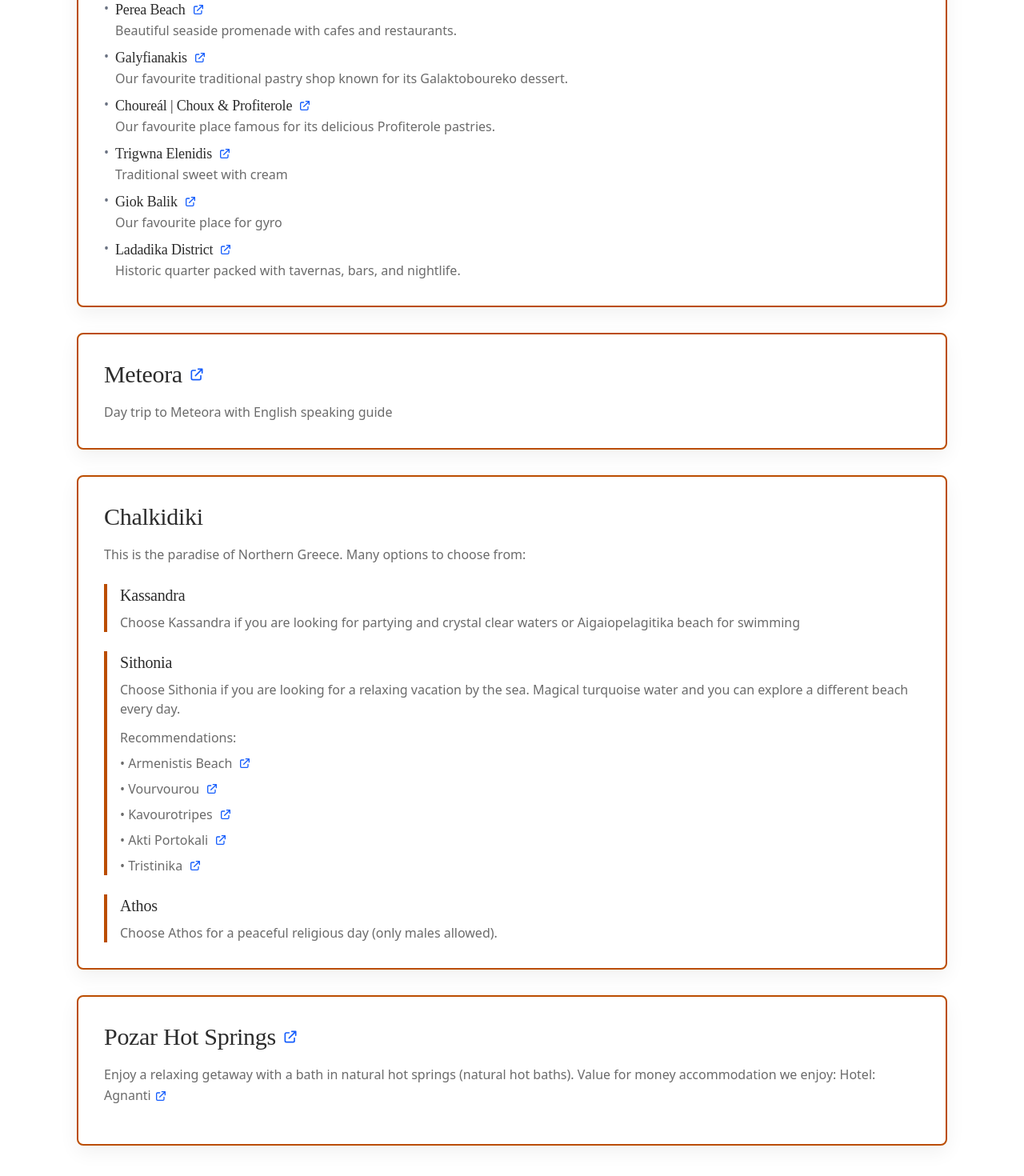
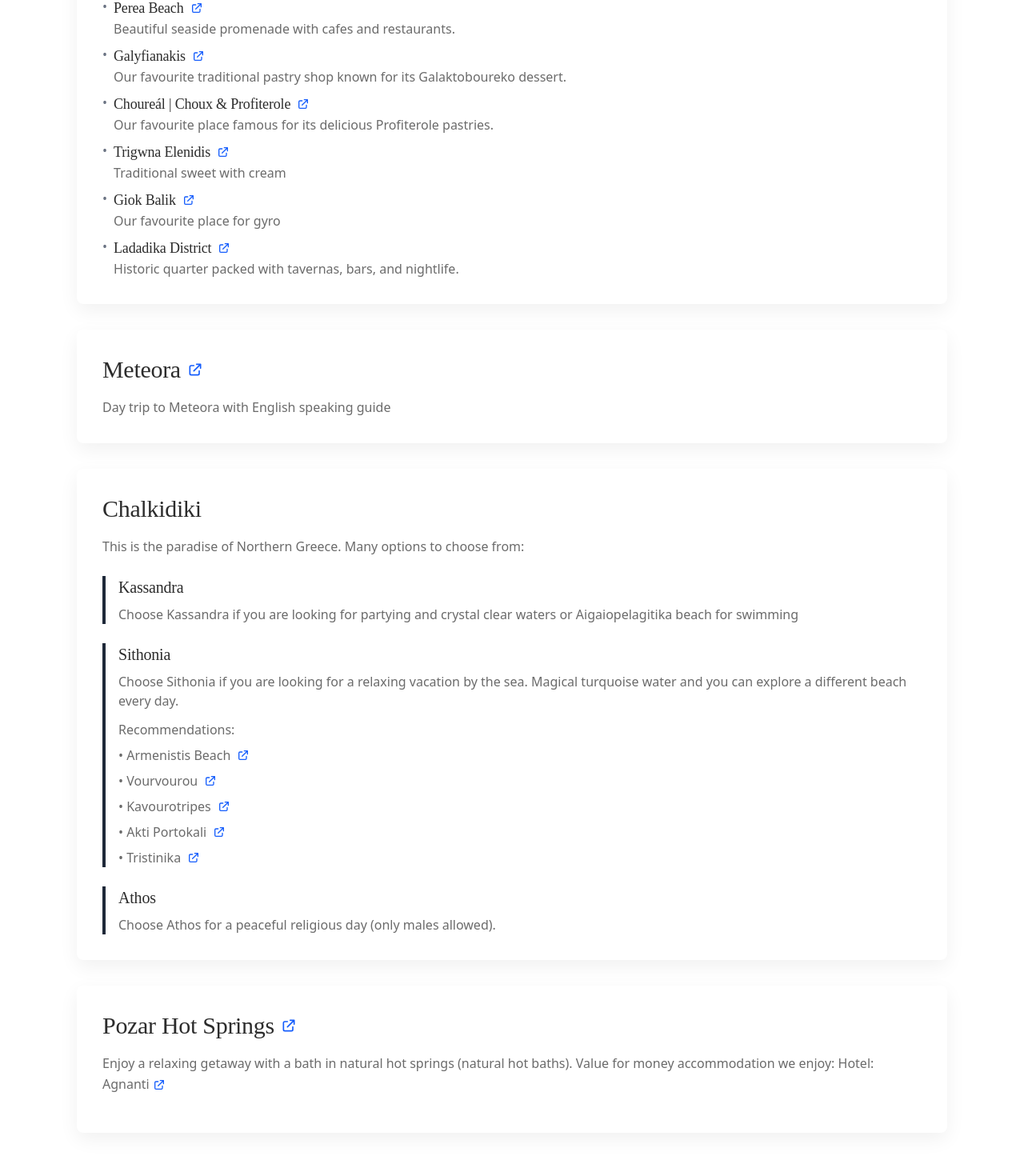
Before and after one commit to oalagial/marina-orestis-wedding, a React (Vite) app: page /things-to-do in a window 1280 px wide. Shown: the part 794-2264 px from the top of the page at 80% size. Built offline with nearby package versions, Linux system fonts and the light colour scheme; no server answers; a web font is replaced by a local one.

Commit message:
fix: Remove unnecessary border from ThingsToDo component sections

```diff
--- a/src/pages/ThingsToDo.jsx
+++ b/src/pages/ThingsToDo.jsx
@@ -22,7 +22,7 @@
                 {/* Activities */}
                 <div className="space-y-8 mb-16">
                     {/* Thessaloniki */}
-                    <div className="bg-white rounded-lg p-8 soft-shadow-lg border-2 border-amber-700">
+                    <div className="bg-white rounded-lg p-8 soft-shadow-lg ">
                         <h2 className="font-display text-2xl md:text-3xl elegant-text mb-4 flex items-center gap-2">
                             {t('thingsToDo.thessaloniki.title')}
                             <a href="https://www.google.com/search?q=Thessaloniki&rlz=1C1GCEA_enIE1155IE1155&oq=Thessaloniki&gs_lcrp=EgZjaHJvbWUyBggAEEUYOTIKCAEQLhixAxiABDIRCAIQIxgnGEYYgAIYgAQYigUyBggDEEUYQTIGCAQQRRg8MgYIBRBFGDwyBggGEEUYPDIGCAcQRRhB0gEINDc0N2owajSoAgCwAgE&sourceid=chrome&ie=UTF-8" target="_blank" rel="noopener noreferrer" className="text-blue-600 hover:text-blue-800">
@@ -62,7 +62,7 @@
                     </div>
 
                     {/* Meteora */}
-                    <div className="bg-white rounded-lg p-8 soft-shadow-lg border-2 border-amber-700">
+                    <div className="bg-white rounded-lg p-8 soft-shadow-lg ">
                         <h2 className="font-display text-2xl md:text-3xl elegant-text mb-4 flex items-center gap-2">
                             {t('thingsToDo.meteora.title')}
                             <a href="https://www.getyourguide.com/-l15524/?cmp=brand&campaign_id=16350394005&adgroup_id=141707910625&target_id=kwd-619254023419&loc_physical_ms=9197743&match_type=e&ad_id=628039778857&keyword=meteora%20get%20your%20guide&ad_position=&feed_item_id=&placement=&device=c&partner_id=CD951&gad_source=1&gad_campaignid=16350394005&gbraid=0AAAAADmzJCNjdAOSgKV7VxvSvKYrgmWSs&gclid=Cj0KCQiA9t3KBhCQARIsAJOcR7zk65PmxNaXJns1O3bbWTCOLsN4lMTWMI6YXJV0e-EpsyYMvNWiqj4aAgoXEALw_wcB" target="_blank" rel="noopener noreferrer" className="text-blue-600 hover:text-blue-800">
@@ -77,7 +77,7 @@
                     </div>
 
                     {/* Chalkidiki */}
-                    <div className="bg-white rounded-lg p-8 soft-shadow-lg border-2 border-amber-700">
+                    <div className="bg-white rounded-lg p-8 soft-shadow-lg ">
                         <h2 className="font-display text-2xl md:text-3xl elegant-text mb-4">
                             {t('thingsToDo.chalkidiki.title')}
                         </h2>
@@ -87,13 +87,13 @@
 
                         <div className="space-y-6">
                             {/* Kassandra */}
-                            <div className="pl-4 border-l-4 border-amber-700">
+                            <div className="pl-4 border-l-4">
                                 <h3 className="font-display text-xl elegant-text mb-2">{t('thingsToDo.chalkidiki.kassandra.title')}</h3>
                                 <p className="muted-text">{t('thingsToDo.chalkidiki.kassandra.description')}</p>
                             </div>
 
                             {/* Sithonia */}
-                            <div className="pl-4 border-l-4 border-amber-700">
+                            <div className="pl-4 border-l-4">
                                 <h3 className="font-display text-xl elegant-text mb-2">{t('thingsToDo.chalkidiki.sithonia.title')}</h3>
                                 <p className="muted-text mb-3">
                                     {t('thingsToDo.chalkidiki.sithonia.description')}
@@ -144,7 +144,7 @@
                             </div>
 
                             {/* Athos */}
-                            <div className="pl-4 border-l-4 border-amber-700">
+                            <div className="pl-4 border-l-4">
                                 <h3 className="font-display text-xl elegant-text mb-2">{t('thingsToDo.chalkidiki.athos.title')}</h3>
                                 <p className="muted-text">{t('thingsToDo.chalkidiki.athos.description')}</p>
                             </div>
@@ -152,7 +152,7 @@
                     </div>
 
                            {/* Loutra Pozar */}
-                    <div className="bg-white rounded-lg p-8 soft-shadow-lg border-2 border-amber-700">
+                    <div className="bg-white rounded-lg p-8 soft-shadow-lg ">
                         <h2 className="font-display text-2xl md:text-3xl elegant-text mb-4 flex items-center gap-2">
                             {t('thingsToDo.pozar.title')}
                             <a href="https://www.google.com/search?sca_esv=1db8b9ddc237ac31&rlz=1C1GCEA_enIE1155IE1155&sxsrf=AE3TifMBhjeV-2g6Dcq_mWH5SEjCiLqpdg:1767358598570&udm=2&fbs=AIIjpHyHEazDMB0bSBcqBbnIcz05X45wBxvoLMSAuvA7N5XagA_9NAAfDMVTsk3eaVxgX1n6kS-zJmkNguuisHgMw8YEqjx64njHjyGFMfRh3ZaEyw7X5M56RSaehxr5ecZgYdtvDwSdWaHU0WY-seyd3u2kqg3N9zF0bZzC-dABY0YIPGranZZY4UnC6VZSjJzJ6tBPRNeV4dDeOmKexlzELcJ0erF3nW3Onq9ApPRT9OFKOpuT0B0&q=%CE%9B%CE%BF%CF%85%CF%84%CE%B1+%CF%80%CE%BF%CE%B6%CE%B1%CF%81&sa=X&ved=2ahUKEwjpmdXr8-yRAxWiBdsEHSx7LB0QtKgLegQINhAB&biw=1536&bih=826&dpr=1.25" target="_blank" rel="noopener noreferrer" className="text-blue-600 hover:text-blue-800">
```
